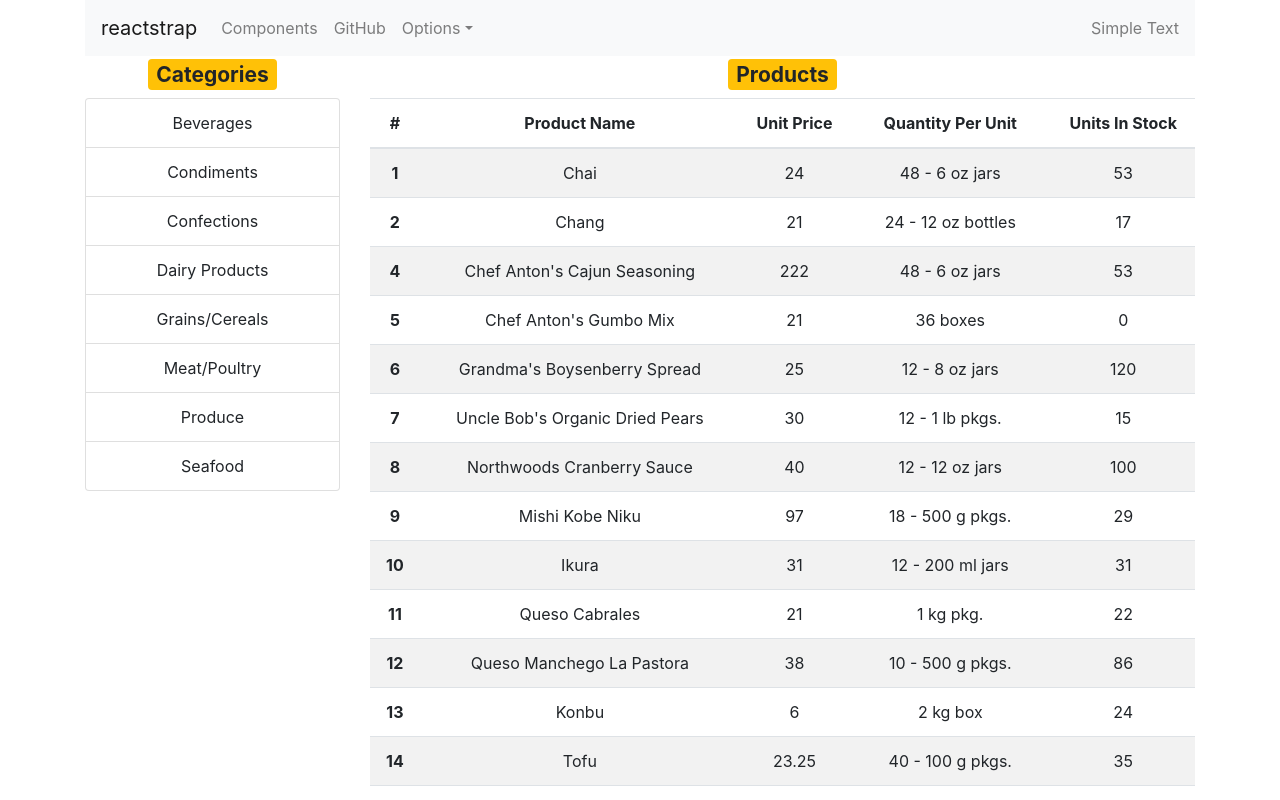
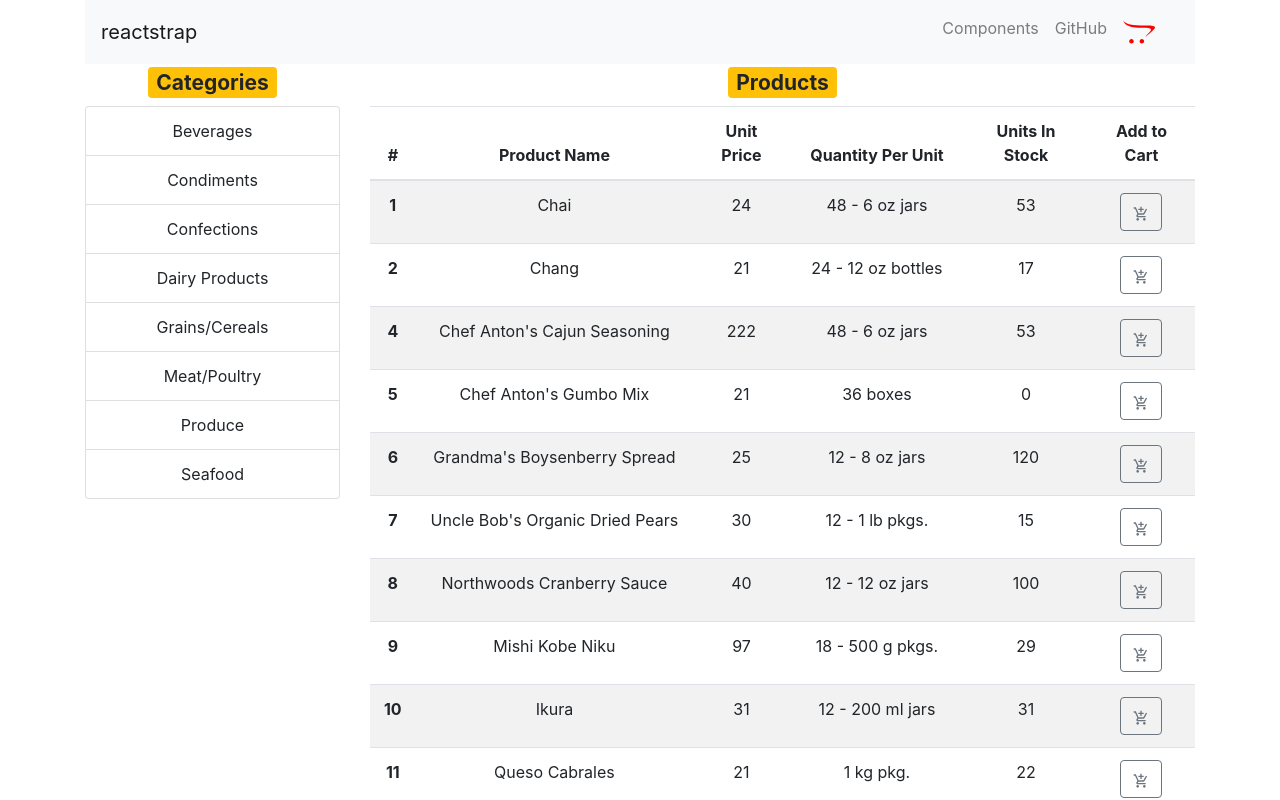
Before and after one commit to sakirtufan/CART_APP_WITH_REDUX, a React (Create React App) app: page / in a window 1280 px wide. Shown: the top 800 px of the page. Built offline with nearby package versions, Linux system fonts and the light colour scheme; data requests are answered from the project's data file.

Commit message:
Add CartSummary

```diff
--- a/package.json
+++ b/package.json
@@ -3,13 +3,16 @@
   "version": "0.1.0",
   "private": true,
   "dependencies": {
+    "@react-icons/all-files": "^4.1.0",
     "@testing-library/jest-dom": "^5.11.4",
     "@testing-library/react": "^11.1.0",
     "@testing-library/user-event": "^12.1.10",
+    "alertifyjs": "^1.13.1",
     "axios": "^0.21.1",
     "bootstrap": "^4.5.3",
     "react": "^17.0.1",
     "react-dom": "^17.0.1",
+    "react-icons": "^4.1.0",
     "react-redux": "^7.2.2",
     "react-scripts": "4.0.1",
     "reactstrap": "^8.8.1",
--- a/public/index.html
+++ b/public/index.html
@@ -13,7 +13,7 @@
 
     <link rel="manifest" href="%PUBLIC_URL%/manifest.json" />
 
-    <title>Northwind-Redux</title>
+    <title>Cart App</title>
   </head>
   <body>
     <noscript>You need to enable JavaScript to run this app.</noscript>
--- /dev/null
+++ b/src/components/cart/CartSummary.jsx
@@ -0,0 +1,57 @@
+import React from "react";
+import { connect } from "react-redux";
+import { FaOpencart } from "react-icons/fa";
+import {
+  DropdownItem,
+  DropdownMenu,
+  DropdownToggle,
+  NavItem,
+  NavLink,
+  UncontrolledDropdown,
+} from "reactstrap";
+import { removeFromCart } from "../../redux/actions/cartActions";
+import { MdDeleteForever } from "react-icons/md";
+
+const CartSummary = (props) => {
+  const renderEmpty = () => {
+    return (
+      <NavItem className="pr-3">
+        <NavLink>
+          <FaOpencart size="2em" color="red"></FaOpencart>
+        </NavLink>
+      </NavItem>
+    );
+  };
+
+  const renderSummary = () => {
+    return (
+      <UncontrolledDropdown nav inNavbar>
+        <DropdownToggle nav caret>
+          Cart
+        </DropdownToggle>
+        <DropdownMenu right>
+          {props.cart.map((cartItem) => (
+            <DropdownItem key={cartItem.product.id}>
+              <button type="button" className="btn btn-outline-secondary">
+                {cartItem.product.productName}{" "}
+                <span className="badge badge-dark">{cartItem.quantity}</span>
+              </button>
+              <MdDeleteForever onClick={() => props.removeFromCart(cartItem.product)} size="1.5em" color="red"></MdDeleteForever>
+            </DropdownItem>
+          ))}
+          <DropdownItem divider />
+          <DropdownItem>Go to cart</DropdownItem>
+        </DropdownMenu>
+      </UncontrolledDropdown>
+    );
+  };
+  return <div>{props.cart.length > 0 ? renderSummary() : renderEmpty()}</div>;
+};
+
+const mapStateToProps = (state) => {
+  return {
+    cart: state.cartReducer,
+  };
+};
+
+export default connect(mapStateToProps, { removeFromCart })(CartSummary);
--- a/src/components/navi/Navi.jsx
+++ b/src/components/navi/Navi.jsx
@@ -7,12 +7,8 @@ import {
   Nav,
   NavItem,
   NavLink,
-  UncontrolledDropdown,
-  DropdownToggle,
-  DropdownMenu,
-  DropdownItem,
-  NavbarText
 } from 'reactstrap';
+import CartSummary from '../cart/CartSummary';
 
 const Navi = (props) => {
   const [isOpen, setIsOpen] = useState(false);
@@ -25,32 +21,15 @@ const Navi = (props) => {
         <NavbarBrand href="/">reactstrap</NavbarBrand>
         <NavbarToggler onClick={toggle} />
         <Collapse isOpen={isOpen} navbar>
-          <Nav className="mr-auto" navbar>
+          <Nav className="ml-auto" navbar>
             <NavItem>
               <NavLink href="/components/">Components</NavLink>
             </NavItem>
             <NavItem>
               <NavLink href="https://github.com/reactstrap/reactstrap">GitHub</NavLink>
             </NavItem>
-            <UncontrolledDropdown nav inNavbar>
-              <DropdownToggle nav caret>
-                Options
-              </DropdownToggle>
-              <DropdownMenu right>
-                <DropdownItem>
-                  Option 1
-                </DropdownItem>
-                <DropdownItem>
-                  Option 2
-                </DropdownItem>
-                <DropdownItem divider />
-                <DropdownItem>
-                  Reset
-                </DropdownItem>
-              </DropdownMenu>
-            </UncontrolledDropdown>
+            <CartSummary/>
           </Nav>
-          <NavbarText>Simple Text</NavbarText>
         </Collapse>
       </Navbar>
     </div>
--- /dev/null
+++ b/src/components/products/Product.jsx
@@ -0,0 +1,38 @@
+import React from "react";
+import { MdAddShoppingCart } from "react-icons/md";
+import { connect } from "react-redux";
+import { addToCart } from "../../redux/actions/cartActions";
+import alertify from "alertifyjs";
+
+const Product = (props) => {
+
+  const addToCart = (product) => {
+    props.addToCart({quantity:1,product})
+    alertify.notify(`${product.productName} added to cart`)
+  }
+
+
+  return (
+    <tr>
+      <th scope="row">{props.product.id}</th>
+      <td>{props.product.productName}</td>
+      <td>{props.product.unitPrice}</td>
+      <td>{props.product.quantityPerUnit}</td>
+      <td>{props.product.unitsInStock}</td>
+      <td>
+        <button onClick={()=>addToCart(props.product)} className="btn btn-outline-secondary">
+          <MdAddShoppingCart />
+        </button>
+      </td>
+    </tr>
+  );
+};
+
+const mapStateToProps = (state) => {
+
+  return {
+    cart: state.cartReducer,
+  };
+};
+
+export default connect(mapStateToProps, { addToCart })(Product);
--- a/src/components/products/ProductList.jsx
+++ b/src/components/products/ProductList.jsx
@@ -2,6 +2,7 @@ import React, { useEffect } from "react";
 import { connect } from "react-redux";
 import { Badge,Table } from "reactstrap";
 import { getProducts } from "../../redux/actions/productActions";
+import Product from "../../components/products/Product"
 
 const ProductList = (props) => {
 
@@ -23,17 +24,12 @@ const ProductList = (props) => {
             <th>Unit Price</th>
             <th>Quantity Per Unit</th>
             <th>Units In Stock</th>
+            <th>Add to Cart</th>
           </tr>
         </thead>
         <tbody>
           {props.products.map((product) => (
-            <tr key={product.id}>
-              <th scope="row">{product.id}</th>
-              <td>{product.productName}</td>
-              <td>{product.unitPrice}</td>
-              <td>{product.quantityPerUnit}</td>
-              <td>{product.unitsInStock}</td>
-            </tr>
+            <Product key={product.id} product={product}/>
           ))}
         </tbody>
       </Table>
--- a/src/index.js
+++ b/src/index.js
@@ -5,6 +5,7 @@ import reportWebVitals from './reportWebVitals';
 import 'bootstrap/dist/css/bootstrap.min.css';
 import { Provider } from 'react-redux';
 import configureStore from './redux/reducers/configureStore';
+import '../node_modules/alertifyjs/build/css/alertify.min.css';
 
 
 const store = configureStore()
--- a/src/redux/actions/actionTypes.js
+++ b/src/redux/actions/actionTypes.js
@@ -6,3 +6,6 @@ export const GET_CATEGORIES_ERROR = "GET_CATEGORIES_ERROR"
 
 export const GET_PRODUCTS_SUCCESS = "GET_PRODUCTS_SUCCESS"
 export const GET_PRODUCTS_ERROR = "GET_PRODUCTS_ERROR"
+
+export const ADD_TO_CART = "ADD_TO_CART"
+export const REMOVE_FROM_CART = "REMOVE_FROM_CART"
--- /dev/null
+++ b/src/redux/actions/cartActions.js
@@ -0,0 +1,9 @@
+import * as actionTypes from "./actionTypes"
+
+export const addToCart = (cartItem) => {
+  return { type: actionTypes.ADD_TO_CART, payload: cartItem}
+}
+
+export const removeFromCart = (product) => {
+  return { type: actionTypes.REMOVE_FROM_CART, payload: product}
+}
--- /dev/null
+++ b/src/redux/reducers/cartReducer.js
@@ -0,0 +1,28 @@
+import * as actionTypes from "../actions/actionTypes"
+import initialState from "./initialState";
+
+const cartReducer = (state = initialState.cart, action) => {
+  switch (action.type) {
+    case actionTypes.ADD_TO_CART:
+      //Check if the product we want to add is already in the cart
+      let addedItem = state.find(cartItem => cartItem.product.id === action.payload.product.id);
+      if (addedItem) {
+        let newState = state.map(cartItem => {
+          if (cartItem.product.id === action.payload.product.id) {
+            return Object.assign({}, addedItem, { quantity: addedItem.quantity + 1 })
+          }
+          return cartItem;
+        })
+        return newState;
+      } else {
+        return [...state, { ...action.payload }]
+      }
+    case actionTypes.REMOVE_FROM_CART:
+      let newCart = state.filter(cartItem => cartItem.product.id !== action.payload.id)
+      return newCart;
+    default:
+      return state;
+  }
+}
+
+export default cartReducer;
--- a/src/redux/reducers/index.js
+++ b/src/redux/reducers/index.js
@@ -2,11 +2,13 @@ import { combineReducers } from 'redux'
 import changeCategoryReducer from './changeCategoryReducer'
 import categoryListReducer from './categoryListReducer'
 import productListReducer from './productListReducer'
+import cartReducer from './cartReducer'
 
 const rootReducer = combineReducers({
   changeCategoryReducer,
   categoryListReducer,
-  productListReducer
+  productListReducer,
+  cartReducer,
 })
 
 export default rootReducer;
--- a/src/redux/reducers/initialState.js
+++ b/src/redux/reducers/initialState.js
@@ -4,6 +4,7 @@ const initialState = {
   message:'',
   isLoading: false,
   products: [],
+  cart: [],
 }
 
 export default initialState;
```
Also changed, not shown: 2 other files (tests, documents, lock files or other folders).
